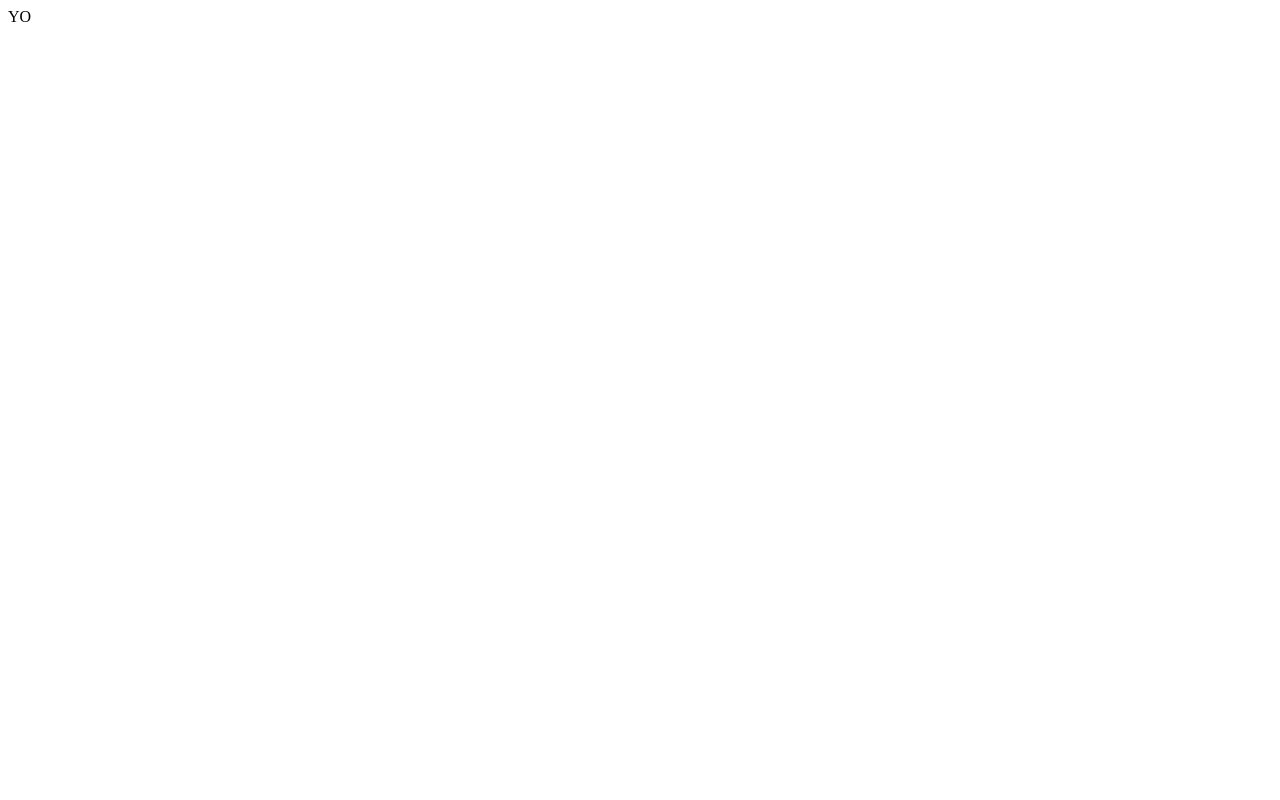
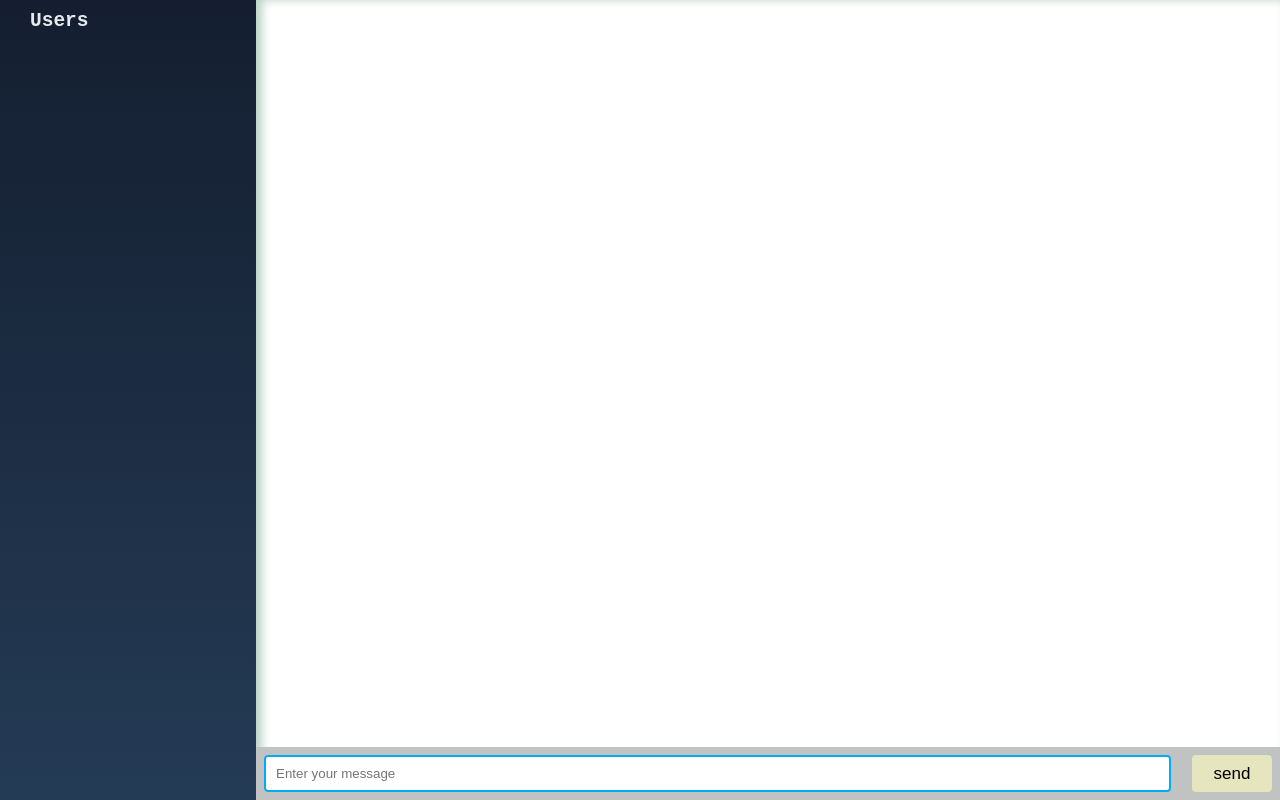
Before and after one commit to Sumi7/socket_chat, a website: page public/index.html in a window 1280 px wide. Drawn offline with nearby package versions, Linux system fonts and the light colour scheme; no server answers.

Commit message:
style added and scoket setup

```diff
--- a/package.json
+++ b/package.json
@@ -11,6 +11,7 @@
   "license": "ISC",
   "dependencies": {
     "express": "^4.16.3",
-    "nodemon": "^1.17.3"
+    "nodemon": "^1.17.3",
+    "socket.io": "^2.1.0"
   }
 }
--- a/public/index.html
+++ b/public/index.html
@@ -4,9 +4,101 @@
   <meta charset="UTF-8">
   <meta name="viewport" content="width=device-width, initial-scale=1.0">
   <meta http-equiv="X-UA-Compatible" content="ie=edge">
-  <title>Document</title>
+  <title>Chat</title>
+  <style>
+    *{
+      margin: 0;
+    }
+    .wrapper{
+      display: flex;
+      height: 100vh;
+      font-family: monospace;
+      word-spacing: 0.5px;
+    }
+    .chat_sidebar{
+      flex: 1 0.5 10%;
+      background: #141e30;
+      background: -webkit-linear-gradient(to bottom, #141e30, #243b55);
+      background: linear-gradient(to bottom, #141e30, #243b55);
+      color: #c1c1c1;
+    }
+    .chat_sidebar h2{
+      text-align: left;
+      padding: 10px 30px;
+      color: #e6eaee;;
+    }
+    .chat_main{
+      flex: 1 1 70%;
+      display: flex;
+      flex-direction: column;
+      height: 100vh;
+      width: 100%;
+      box-sizing: border-box;
+      box-shadow: inset 6px 0px 10px 0px #BBD2C5;
+    }
+    .msg_container{
+      flex-grow: 1;
+      padding: 10px 10px;
+    }
+    .msg_controls{
+      flex-shrink: 0;
+      padding: 7px;
+      background-color: #c1c2c2;
+    }
+    #msg_form{
+      overflow: hidden;
+      border-radius: 5px;
+      border: 1px solid #c1c1c1;
+      text-align: center;
+      display: flex;
+      justify-content: space-between;
+      align-items: center;
+    }
+    .msg_controls input{
+      height: 37px;
+      width: 90%;
+      padding: 10px 60px 10px 10px;
+      box-sizing: border-box;
+      border: none;
+      overflow: hidden;
+      outline: none;
+      border-radius: 4px;
+      box-shadow: none;
+    }
+    .msg_controls input:active, .msg_controls input:focus{
+      border: 2px solid #00abf7;
+    }
+    .msg_controls button{
+      height: 37px;
+      width: 80px;
+      background: #e5e5be;
+      border: none;
+      box-sizing: border-box;
+      border-radius: 4px;
+      font-size: 17px;
+      cursor: pointer;
+    }
+  </style>
 </head>
 <body>
-  <div>YO</div>
+  <div class="wrapper">
+    <div class="chat_sidebar">
+      <h2>Users</h2>
+    </div>
+    <div class="chat_main">
+      <div class="msg_container">
+      </div>
+      <div class="msg_controls">
+        <form id="msg_form">
+          <input id="msg_input" name="message" type="text" placeholder="Enter your message" autofocus autocomplete="off"/>
+          <button type="submit">send</button>
+        </form>
+      </div>
+    </div>
+  </div>
+
+  <script type="text/javascript" src="/socket.io/socket.io.js"></script>
+  <script src="https://ajax.googleapis.com/ajax/libs/jquery/3.3.1/jquery.min.js"></script>
+  <script type="text/javascript" src="/js/index.js"></script>
 </body>
 </html>
--- /dev/null
+++ b/public/js/index.js
@@ -0,0 +1,23 @@
+var socket = io();
+
+socket.on('connect', function(){
+  console.log('connected to server');
+});
+
+socket.on('newMessage', function({from, text}){
+  var msg = `<div>${from}: ${text}</div>`;
+  $('.msg_container').append(msg);
+});
+
+socket.on('disconnect', function(){
+  console.log('disconnected from server');
+});
+
+$('#msg_form').on('submit', function(e){
+  e.preventDefault();
+  var msg_input = $('input[name="message"]');
+  socket.emit('createMessage', {
+    from: 'User 1',
+    text: msg_input.val()
+  }, () => msg_input.val(""));
+})
--- /dev/null
+++ b/util/messageGenerator.js
@@ -0,0 +1,5 @@
+function generateMessage(from, text){
+  return {from, text};
+}
+
+module.exports = generateMessage;
```
Also changed, not shown: server/server.js (+29 -2 lines), 1 other file.
